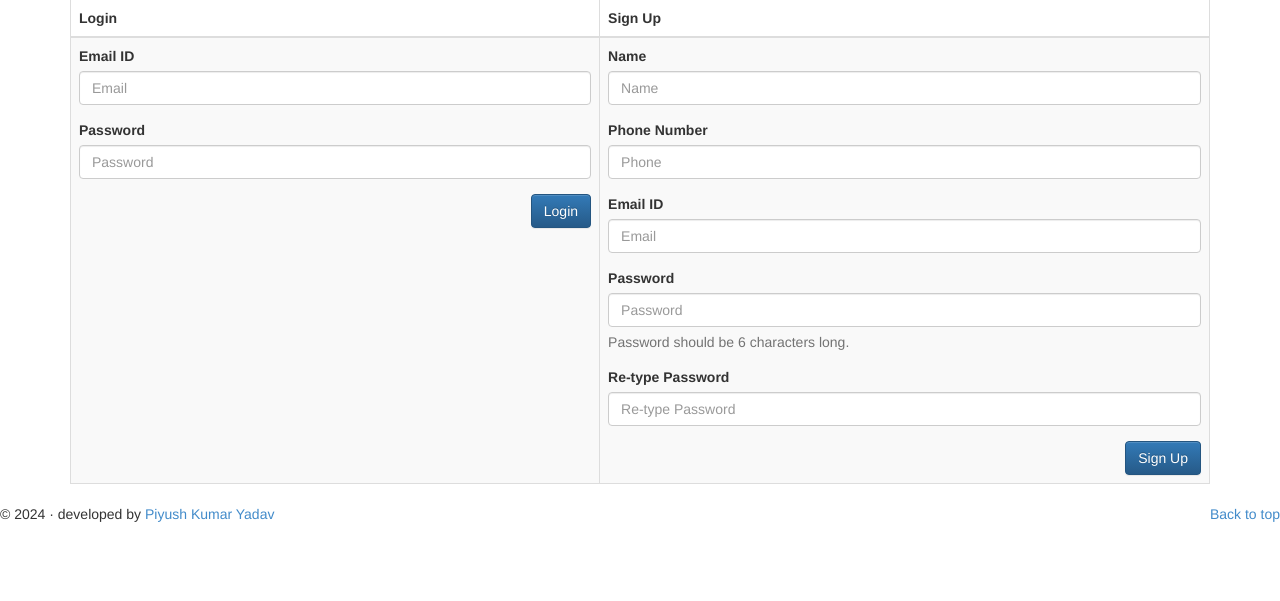
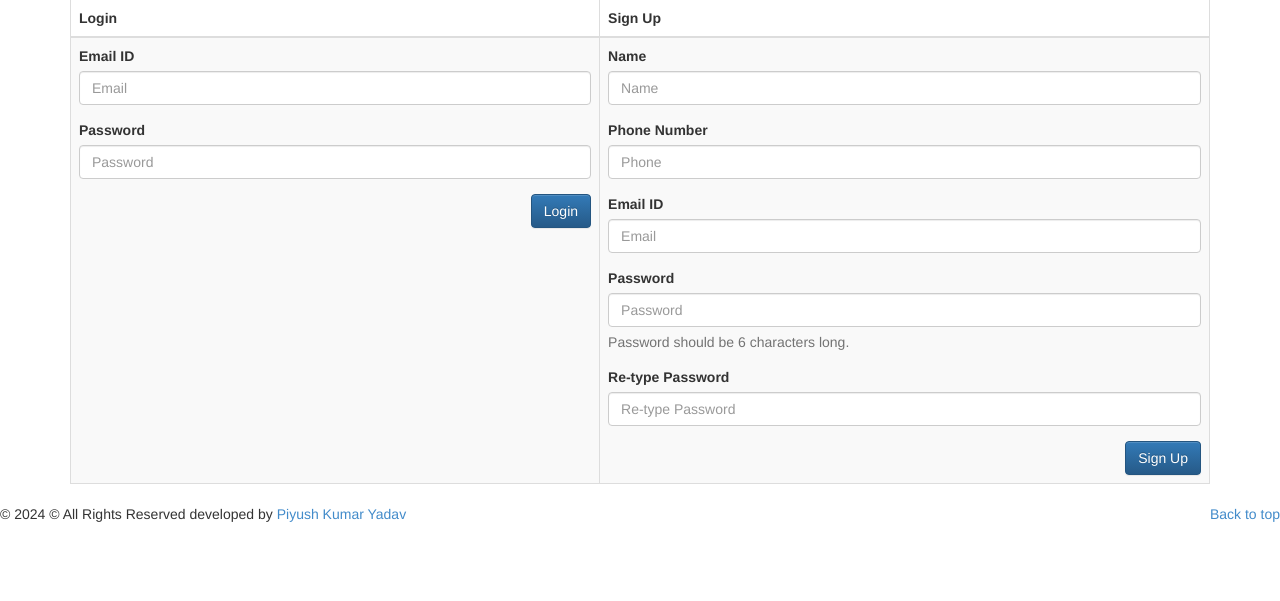
Before and after one commit to Piyush73-dba/attendance-system, a PHP site: page / in a window 1280 px wide. Shown: the part 168-769 px from the top of the page. Run offline with PHP 8.4, Linux system fonts and the light colour scheme; some libraries are stand-ins or nearby versions.

Commit message:
footer update

```diff
--- a/index.php
+++ b/index.php
@@ -108,7 +108,7 @@
      <!-- FOOTER -->
       <footer style="background:; height:120%;">
         <p class="pull-right"><a href="#">Back to top</a></p>
-        <p>&copy;    2024  &middot;  developed by  <a href="https://github.com/Piyush73-dba">Piyush Kumar Yadav </a></p>
+        <p>&copy;   2024 © All Rights Reserved developed by  <a href="https://github.com/Piyush73-dba">Piyush Kumar Yadav </a></p>
       </footer>
 
     </div><!-- /.container -->
```
